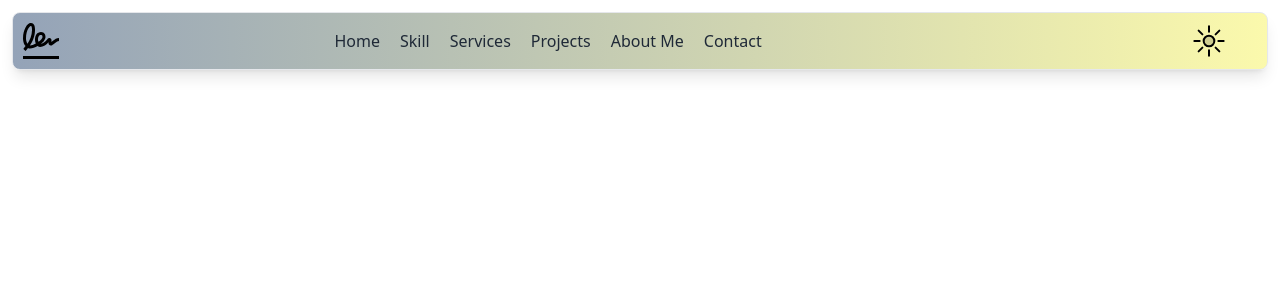
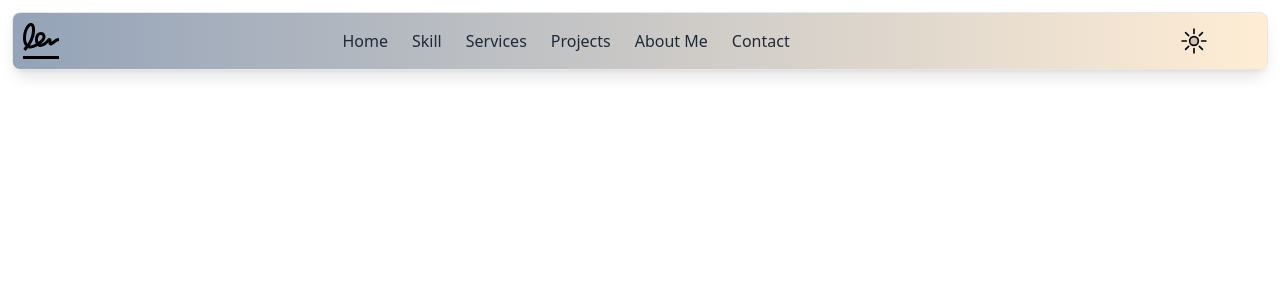
Before and after one commit to moshfequrrahman57/portfolio, a React (Vite) app: page / in a window 1280 px wide. Shown: the top 300 px of the page. Built offline with nearby package versions, Linux system fonts and the light colour scheme.

Commit message:
night navbar

```diff
--- a/src/Components/Layout.jsx
+++ b/src/Components/Layout.jsx
@@ -9,15 +9,15 @@ const Layout = (props) => {
 
         <div  className="m-0 p-0 box-border">
         <header className=" shadow-lg m-3 w-[calc(100%-24px)] fixed top-0 left-0 rounded-lg border
-        flex items-center justify-between bg-gradient-to-r from-slate-400 to-[#FBF9AC] z-30">
+        flex items-center justify-between bg-gradient-to-r from-slate-400 dark:from-slate-900 to-orange-100 z-30 dark:to-slate-400">
             <figure className="">
-                <img src="/signature-solid-svgrepo-com.svg" alt="logo" width={50} className="w-14 h-14 p-1"/>
+                <img src="/signature-solid-svgrepo-com.svg" alt="logo" width={50} className="w-14 h-14 p-1 dark:filter_color_semi_white"/>
             </figure>
             <div className="flex md:w-3/4 items-center justify-around">
                 <ul ref={nav} className="absolute md:relative top-[68px] md:top-0 right-0
                 md:m-0 w-full h-[calc(100vh-80px)] md:w-full md:h-fit
                 rounded-t-lg shadow-lg md:rounded-none md:shadow-none
-                flex-col md:flex-row   md:items-center  bg-gradient-to-l from-[#FBF9AC] to-slate-300
+                flex-col md:flex-row   md:items-center  bg-gradient-to-r from-slate-400 dark:from-slate-900 to-orange-100 dark:to-slate-400
                 justify-between md:bg-none overflow-auto md:overflow-hidden
                flex  clip-start md:[clip-path:none]
                transition-all duration-[1000ms] md:duration-0 ease-in-out z-40">
@@ -26,28 +26,28 @@ const Layout = (props) => {
               </div>
               <div className="flex flex-col md:flex-row items-center justify-center m-4 pb-3 md:pb-0 md:m-0 border-b-2 border-slate-500 md:border-none">
                    <a href="#" className="nav_item" >
-                    <img src="/home-svgrepo-com.svg" alt="home" className="md:hidden w-9 h-9 p-1" />
-                    <span className="mr-1 md:px-1">Home</span>
+                    <img src="/home-svgrepo-com.svg" alt="home" className="ul_svg" />
+                    <span className="ml-2 md:px-1 dark:text-white">Home</span>
                    </a>
                    <a href="#" className="nav_item" >
-                    <img src="/skill.svg" alt="skill" className="md:hidden w-9 h-9 p-1" />
-                    <span className="mr-1 md:px-1">Skill</span>
+                    <img src="/skill.svg" alt="skill" className="ul_svg" />
+                    <span className="ml-2 md:px-1 dark:text-white">Skill</span>
                    </a>
                    <a href="#" className="nav_item" >
-                    <img src="/services.svg" alt="services" className="md:hidden w-9 h-9 p-1" />
-                    <span className="mr-1 md:px-1">Services</span>
+                    <img src="/services.svg" alt="services" className="ul_svg" />
+                    <span className="ml-2 md:px-1 dark:text-white">Services</span>
                    </a>
                    <a href="#" className="nav_item" >
-                    <img src="/project-21.svg" alt="projects" className="md:hidden w-9 h-9 p-1" />
-                    <span className="mr-1 md:px-1">Projects</span>
+                    <img src="/project-21.svg" alt="projects" className="ul_svg" />
+                    <span className="ml-2 md:px-1 dark:text-white">Projects</span>
                    </a>
                    <a href="#" className="nav_item" >
-                    <img src="/about-successful-man-svgrepo-com.svg" alt="about" className="md:hidden w-9 h-9 p-1" />
-                    <span className="mr-1 md:px-1">About Me</span>
+                    <img src="/about-successful-man-svgrepo-com.svg" alt="about" className="ul_svg" />
+                    <span className="ml-2 md:px-1 dark:text-white">About Me</span>
                    </a>
                    <a href="#" className="nav_item" >
-                    <img src="/contact-svgrepo-com.svg" alt="contact" className="md:hidden w-9 h-9 p-1" />
-                    <span className="mr-1 md:px-1">Contact</span>
+                    <img src="/contact-svgrepo-com.svg" alt="contact" className="ul_svg" />
+                    <span className="ml-2 md:px-1 dark:text-white">Contact</span>
                    </a>
 
               </div>
@@ -57,12 +57,14 @@ const Layout = (props) => {
                 ring-2 ring-offset-2 ring-blue-400"><a href="#">Resume</a></button>
               </div>
 
-              <a href="#" className="md:hidden font-bold text-orange-800 text-wrap font-mono mx-4 w-[calc(100%-32px)]  hover:text-blue-600 flex items-center justify-start mt-3">
-                <img src="/gmail-svgrepo-com.svg" alt="gmail" className="w-5 h-5 mr-1" />
+              <a href="#" className="md:hidden font-bold text-orange-800 dark:text-white text-wrap font-mono mx-4 w-[calc(100%-32px)]
+               hover:text-blue-600 dark:hover:text-red-100 flex items-center justify-start mt-3">
+                <img src="/gmail-svgrepo-com.svg" alt="gmail" className="w-5 h-5 mr-2 dark:filter_color_blue" />
                 <span>moshfequrrahman57@gmail.com</span>
                 </a>
-                <a href="#" className="md:hidden font-bold text-gray-600 text-wrap font-mono mx-4 w-[calc(100%-32px)]  hover:text-gray-700 flex items-center justify-start mt-3">
-                <img src="/contact-svgrepo-com.svg" alt="gmail" className="w-5 h-5 mr-1" />
+                <a href="#" className="md:hidden font-bold text-gray-600 dark:text-slate-300 text-wrap font-mono mx-4 w-[calc(100%-32px)]
+                 hover:text-gray-700 dark:hover:text-red-100 flex items-center justify-start mt-3">
+                <img src="/contact-svgrepo-com.svg" alt="gmail" className="w-5 h-5 mr-2 dark:filter_color_blue" />
                 <span>+88-01744975767</span>
                 </a>
               <div className="md:hidden mx-4 flex items-center justify-start mb-3 mt-3">
@@ -73,12 +75,12 @@ const Layout = (props) => {
               </div>
 
             </ul>
-            <button className="rounded-full hover:bg-slate-100 md:hover:bg-transparent mx-1">
-            <img src="/light-mode-svgrepo-com.svg" alt="dark" width={40} height={40} className="p-1  md:mx-14"/></button>
+            <button className="rounded-full hover:bg-slate-100 dark:hover:bg-emerald-200  mx-1 md:mx-14">
+            <img src="/light-mode-svgrepo-com.svg" alt="dark" width={40} height={40} className="p-1"/></button>
             <button onClick={()=>{
                 console.log("Button Clicked");
                nav.current.classList.toggle("clip-end-dup");
-            }} className="relative rounded-full hover:bg-slate-100 md:hover:bg-transparent mx-1 md:hidden">
+            }} className="relative rounded-full  hover:bg-slate-100 dark:hover:bg-emerald-200 md:hover:bg-transparent mx-1 md:hidden">
             <img  src="/menu-dots-svgrepo-com.svg" alt="dark" width={40} height={40} className="p-1  md:mx-14 "/></button>
 
             </div>
--- a/src/input.css
+++ b/src/input.css
@@ -39,16 +39,22 @@
     .object_top{
         object-position: 0% 50%;
     }
-    .filer_color_blue{
+    .filter_color_blue{
         filter: invert(72%) sepia(61%) saturate(6928%) hue-rotate(162deg) brightness(95%) contrast(101%);
+    }
+    .filter_color_semi_white{
+        filter: invert(100%) sepia(79%) saturate(164%) hue-rotate(134deg) brightness(112%) contrast(97%);
     }
 }
 
 @layer components{
     .important_link_design{
-        @apply w-9 h-9 p-1 mr-2 hover:filer_color_blue;
+        @apply w-9 h-9 p-1 mr-2 hover:filter_color_blue dark:filter_color_semi_white;
     }
     .nav_item{
-        @apply md:mx-1 mt-1 md:mt-0 w-full md:w-fit flex items-center justify-start rounded-lg  hover:bg-slate-100 ;
+        @apply md:mx-1 mt-1 md:mt-0 w-full md:w-fit flex items-center justify-start rounded-lg  hover:bg-slate-100 dark:hover:bg-slate-700 ;
+    }
+    .ul_svg{
+        @apply md:hidden w-9 h-9 p-1 dark:filter_color_semi_white;
     }
 }
```
